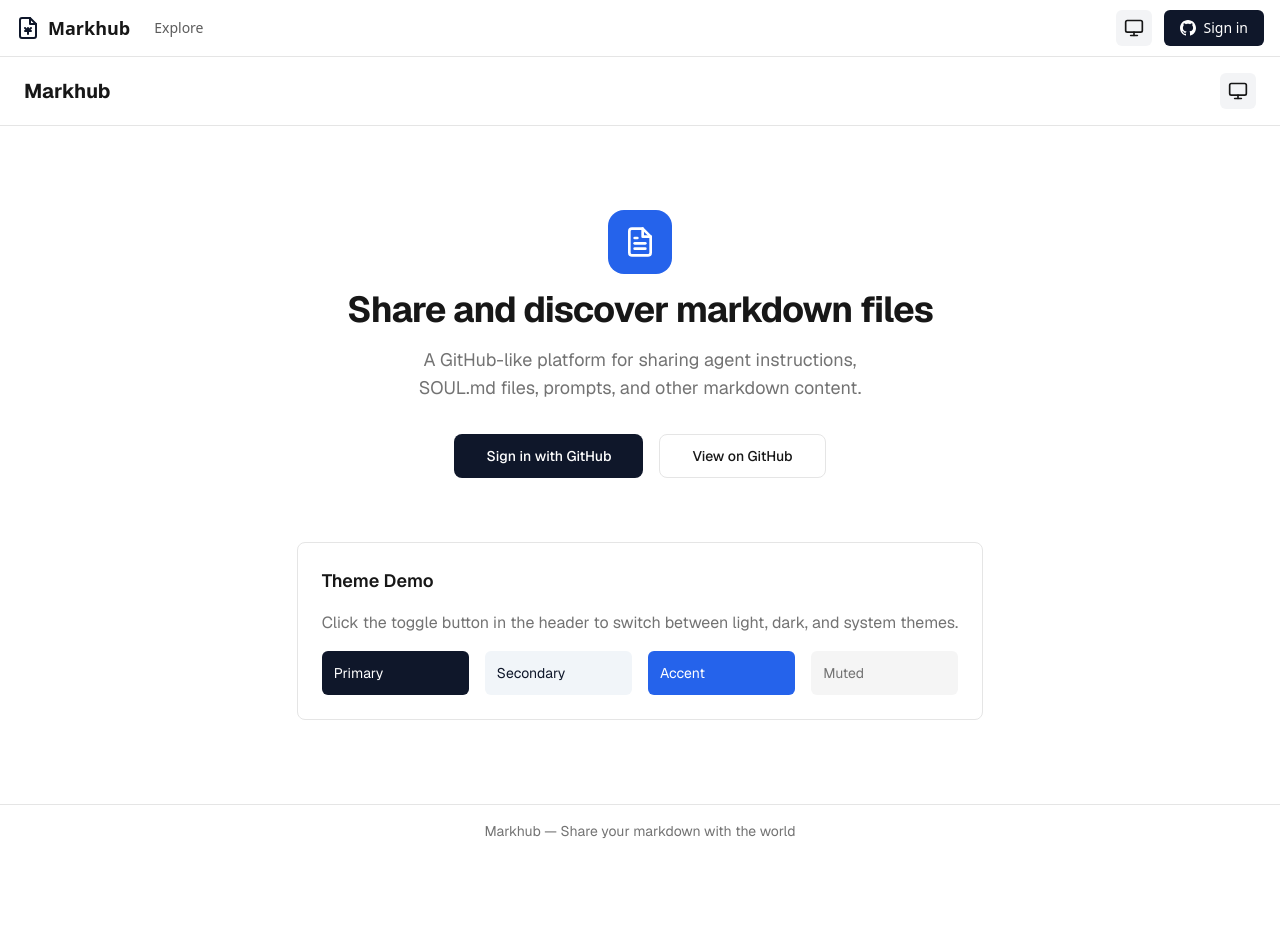
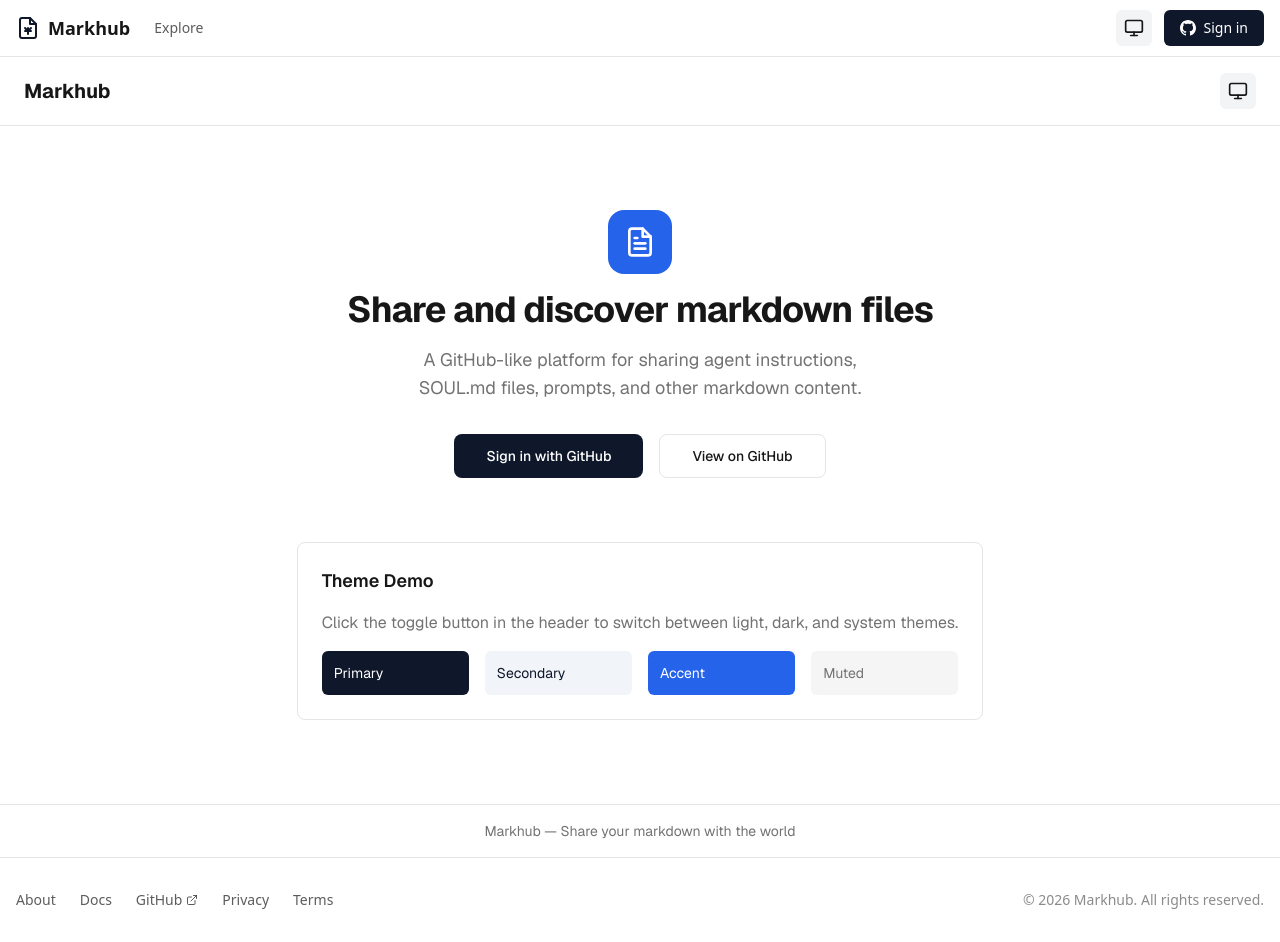
Before and after one commit to cristiandan/markhub, a Next.js app: page / in a window 1280 px wide. Before the commit the page ends 857 px from the top, so only its background shows below. Built offline with nearby package versions, Linux system fonts and the light colour scheme; no server answers.

Commit message:
[P1-21] Create Footer component

```diff
--- a/src/app/layout.tsx
+++ b/src/app/layout.tsx
@@ -2,7 +2,7 @@
 import { Geist, Geist_Mono } from 'next/font/google';
 import { SessionProvider } from '@/components/auth/SessionProvider';
 import { ThemeProvider } from '@/components/theme';
-import { Header } from '@/components/layout';
+import { Header, Footer } from '@/components/layout';
 import './globals.css';
 
 const geistSans = Geist({
@@ -34,6 +34,7 @@
           <SessionProvider>
             <Header />
             <main className="flex-1">{children}</main>
+            <Footer />
           </SessionProvider>
         </ThemeProvider>
       </body>
--- /dev/null
+++ b/src/components/layout/Footer.tsx
@@ -0,0 +1,84 @@
+import Link from 'next/link';
+
+/**
+ * Footer component with navigation links and copyright.
+ *
+ * Displays:
+ * - Navigation links (About, GitHub, Docs)
+ * - Copyright notice with current year
+ */
+export function Footer() {
+  const currentYear = new Date().getFullYear();
+
+  return (
+    <footer className="border-t border-[var(--border)] bg-[var(--background)]">
+      <div className="container mx-auto px-4 py-8">
+        <div className="flex flex-col items-center gap-4 sm:flex-row sm:justify-between">
+          {/* Navigation links */}
+          <nav className="flex flex-wrap items-center justify-center gap-x-6 gap-y-2 text-sm">
+            <Link
+              href="/about"
+              className="text-[var(--foreground)]/70 hover:text-[var(--foreground)] transition-colors"
+            >
+              About
+            </Link>
+            <Link
+              href="/docs"
+              className="text-[var(--foreground)]/70 hover:text-[var(--foreground)] transition-colors"
+            >
+              Docs
+            </Link>
+            <a
+              href="https://github.com/cristiandan/markhub"
+              target="_blank"
+              rel="noopener noreferrer"
+              className="text-[var(--foreground)]/70 hover:text-[var(--foreground)] transition-colors inline-flex items-center gap-1"
+            >
+              GitHub
+              <ExternalLinkIcon className="h-3 w-3" />
+            </a>
+            <Link
+              href="/privacy"
+              className="text-[var(--foreground)]/70 hover:text-[var(--foreground)] transition-colors"
+            >
+              Privacy
+            </Link>
+            <Link
+              href="/terms"
+              className="text-[var(--foreground)]/70 hover:text-[var(--foreground)] transition-colors"
+            >
+              Terms
+            </Link>
+          </nav>
+
+          {/* Copyright */}
+          <p className="text-sm text-[var(--foreground)]/50">
+            © {currentYear} Markhub. All rights reserved.
+          </p>
+        </div>
+      </div>
+    </footer>
+  );
+}
+
+/**
+ * External link icon for outbound links.
+ */
+function ExternalLinkIcon({ className }: { className?: string }) {
+  return (
+    <svg
+      xmlns="http://www.w3.org/2000/svg"
+      viewBox="0 0 24 24"
+      fill="none"
+      stroke="currentColor"
+      strokeWidth="2"
+      strokeLinecap="round"
+      strokeLinejoin="round"
+      className={className}
+    >
+      <path d="M18 13v6a2 2 0 0 1-2 2H5a2 2 0 0 1-2-2V8a2 2 0 0 1 2-2h6" />
+      <polyline points="15 3 21 3 21 9" />
+      <line x1="10" y1="14" x2="21" y2="3" />
+    </svg>
+  );
+}
--- a/src/components/layout/index.ts
+++ b/src/components/layout/index.ts
@@ -2,3 +2,4 @@
  * Layout components barrel export.
  */
 export { Header } from './Header';
+export { Footer } from './Footer';
```
